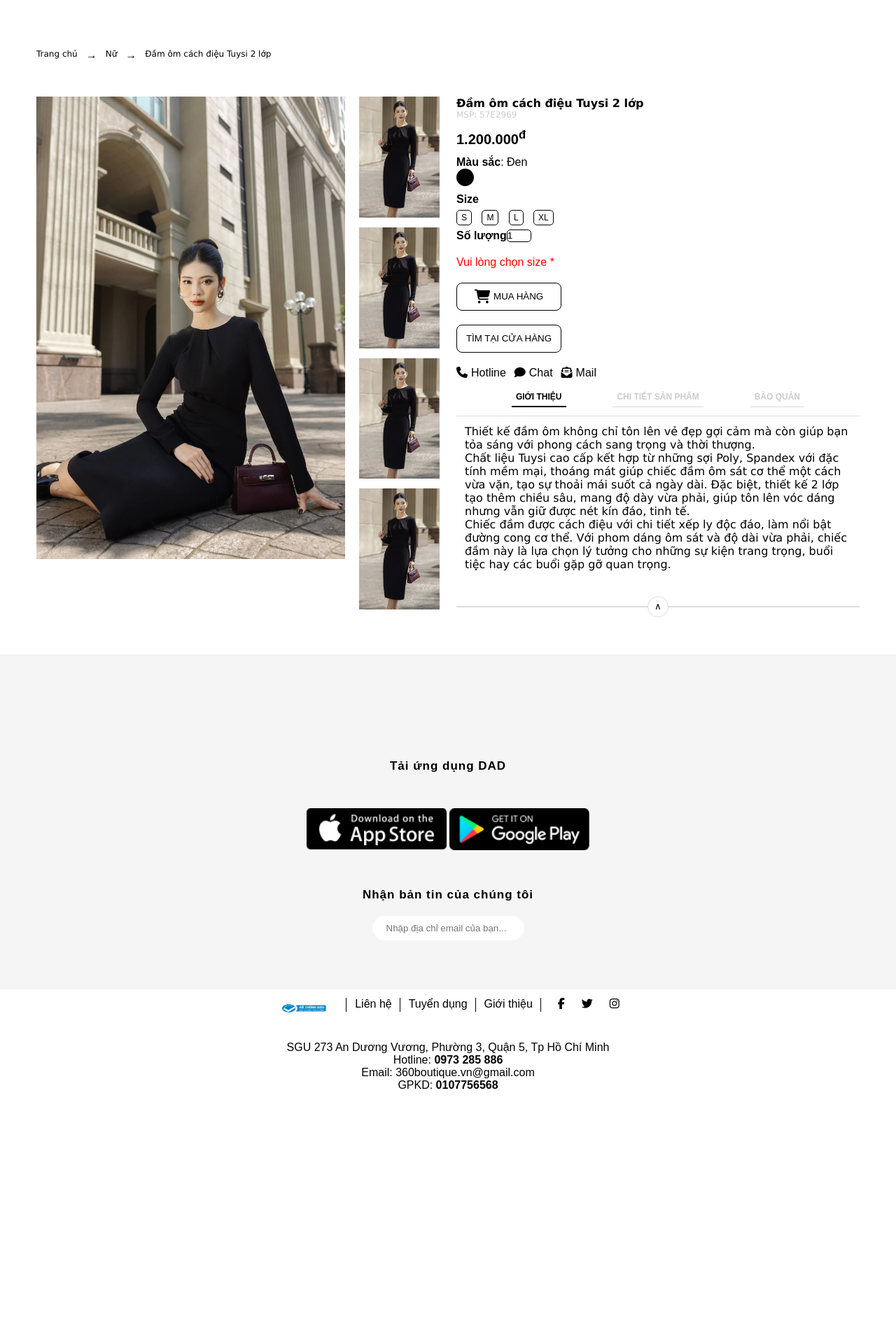
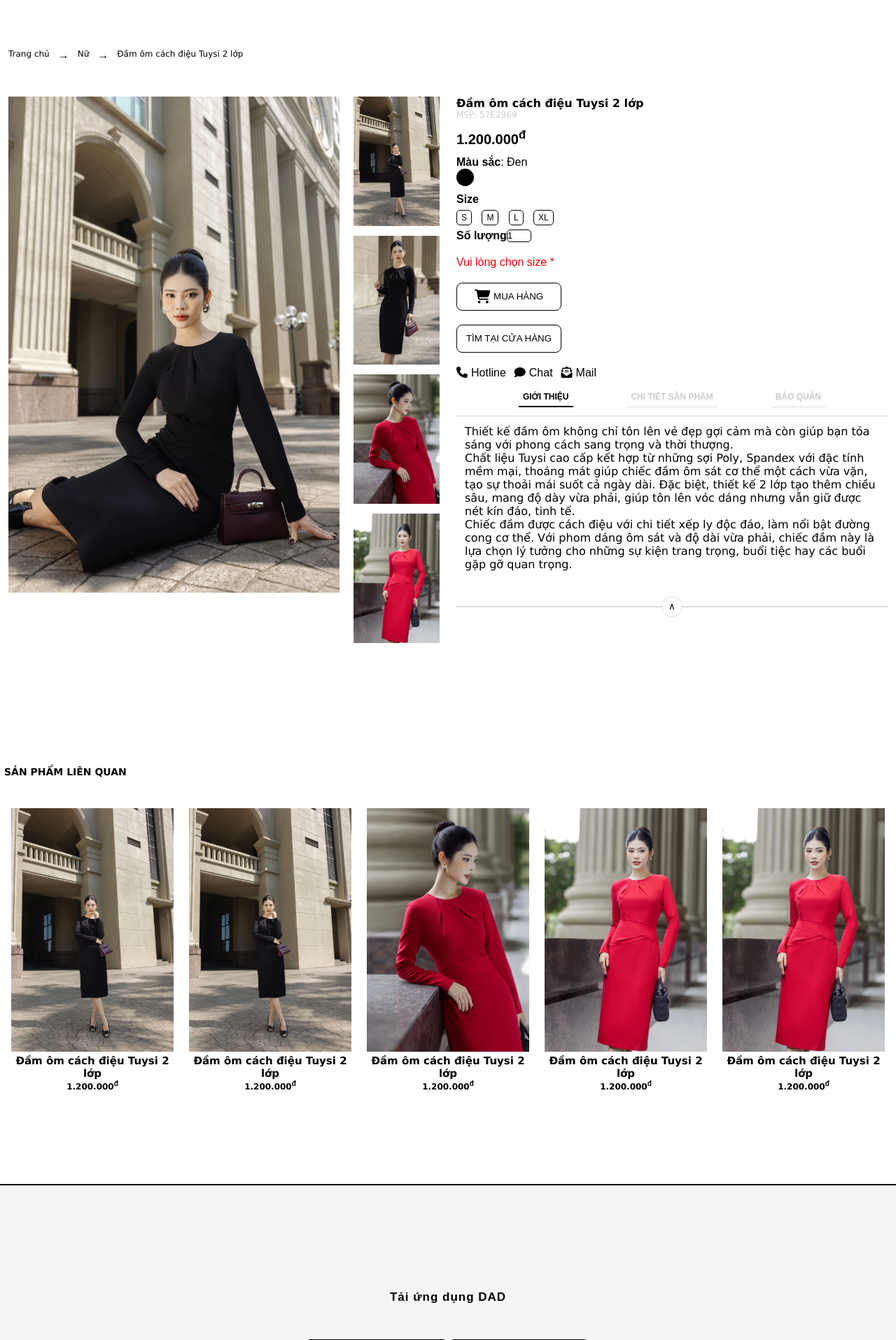
Before and after one commit to Anhdung2k3VN/websitebanhang, a PHP site: page /product.html in a window 1280 px wide. Shown: the part 80-1995 px from the top of the page at 70% size. Before the commit the page ends 1636 px from the top, so only its background shows below. Run offline with PHP 8.4, Linux system fonts and the light colour scheme; some libraries are stand-ins or nearby versions.

Commit message:
fix product

```diff
--- a/css/style.css
+++ b/css/style.css
@@ -47,7 +47,7 @@ a {
   align-items: center;
 }
 .container {
-  max-width: 1200px;
+  max-width: 1430px;
   margin: auto;
 }
 .row {
@@ -150,8 +150,8 @@ a {
 .aspect-ratio-169 {
   display: block;
   position: relative;
-  padding-top: 56.25%;
-  transition: 0, 3;
+  padding-top: 45%;
+  transition: all 0.5s ease;
 }
 
 .aspect-ratio-169 img {
@@ -396,6 +396,7 @@ a {
 .product {
   padding: 150px 0px 50px 0px;
   width: 100%;
+  border-bottom: 2px solid #000;
 }
 .product-top {
   margin-bottom: 50px;
@@ -421,6 +422,7 @@ a {
 }
 .product-content-left-big-img img {
   width: 100%;
+  cursor: pointer;
 }
 .product-content-left-small-img {
   display: grid;
@@ -432,6 +434,7 @@ a {
 .product-content-left-small-img img {
   width: 100%;
   margin-bottom: 10px;
+  cursor: pointer;
 }
 .product-content-right-product-name h1 {
   font-size: 16px;
@@ -574,3 +577,47 @@ a {
 .activeB {
   display: none;
 }
+
+/* ------------------product related----------------- */
+.product-related {
+  padding: 150px 0px 50px 0px;
+}
+.product-related-content {
+  justify-content: space-evenly;
+  display: flex;
+  padding: 12px 0px;
+  width: 100%;
+}
+.product-related-title {
+  margin-bottom: 20px;
+  display: flex;
+  padding: 12px 6px;
+}
+.product-related-title p {
+  font-size: 14px;
+  font-family: var(--main-text-font);
+  font-weight: bold;
+}
+.product-related-content-item {
+  width: calc(20% - 12px);
+  padding: 0px 6px;
+  margin-bottom: 20px;
+  border-radius: 5px;
+  cursor: pointer;
+  text-align: center;
+}
+.product-related-content-item h1 {
+  font-size: 15px;
+  font-family: var(--main-text-font);
+  font-weight: bold;
+}
+.product-related-content-item img {
+  width: 100%;
+}
+.product-related-content-item p {
+  font-size: 12px;
+  font-family: var(--main-text-font);
+  font-weight: bold;
+}
+
+/* ------------------product related----------------- */
--- a/js/script.js
+++ b/js/script.js
@@ -5,7 +5,8 @@ itemsliderbar.forEach(function (menu, index) {
     menu.classList.toggle("block");
   });
 });
-//--------------------Product--------------------------
+
+//--------------------Product --------------------------
 
 const gioithieu = document.querySelectorAll(".gioithieu");
 const chitiet = document.querySelectorAll(".chitiet");
@@ -81,12 +82,23 @@ if (baoquan.length) {
 }
 gioithieu[0].click();
 
-//--------------------Product button--------------------------
-const buttonB = document.querySelectorAll(".product-content-right-bottom-top");
-if (buttonB) {
-  buttonB.addEventListener("click", function () {
-    document
-      .querySelector("product-content-right-bottom-content-big")
-      .classList.toggle("activeB");
+//--------------------Product button show container--------------------------
+const showContainerBtn = document.querySelector(
+  ".product-content-right-bottom-content-big"
+);
+function showContainer() {
+  showContainerBtn.classList.toggle("activeB");
+}
+
+//--------------------Product Big img--------------------------
+
+const bigImg = document.querySelector(".product-content-left-big-img img");
+const smallImgs = document.querySelectorAll(
+  ".product-content-left-small-img img"
+);
+
+smallImgs.forEach((img) => {
+  img.addEventListener("click", () => {
+    bigImg.src = img.src;
   });
-}
+});
--- a/product.html
+++ b/product.html
@@ -89,10 +89,10 @@
               <img src="./img/dam-om-cach-dieu.jpg" alt="" />
             </div>
             <div class="product-content-left-small-img">
+              <img src="./img/dam-om/dam0.jpg" alt="" />
               <img src="./img/dam-om/dam1.jpg" alt="" />
-              <img src="./img/dam-om/dam1.jpg" alt="" />
-              <img src="./img/dam-om/dam1.jpg" alt="" />
-              <img src="./img/dam-om/dam1.jpg" alt="" />
+              <img src="./img/dam-om/dam2.jpg" alt="" />
+              <img src="./img/dam-om/dam3.jpg" alt="" />
             </div>
           </div>
           <div class="product-content-right">
@@ -190,14 +190,14 @@
                   </div>
                   <div class="product-content-right-bottom-content-detail">
                     <p>
-                      Dòng sản phẩm Ladies <br />
-                      Nhóm sản phẩm Đầm <br />
-                      Cổ áo Cổ tròn <br />
-                      Tay áo Tay dài <br />
-                      Kiểu dáng Đầm ôm <br />
-                      Độ dài Qua gối <br />
-                      Họa tiết Trơn <br />
-                      Chất liệu Tuysi
+                      Dòng sản phẩm: Ladies <br />
+                      Nhóm sản phẩm: Đầm <br />
+                      Cổ áo: Cổ tròn <br />
+                      Tay áo: Tay dài <br />
+                      Kiểu dáng: Đầm ôm <br />
+                      Độ dài Qua: gối <br />
+                      Họa tiết: Trơn <br />
+                      Chất liệu: Tuysi
                     </p>
                     <br />
                   </div>
@@ -253,7 +253,10 @@
                 </div>
               </div>
               <div class="product-content-right-bottom1">
-                <button class="product-content-right-bottom-top">
+                <button
+                  onclick="showContainer()"
+                  class="product-content-right-bottom-top"
+                >
                   &#8743;
                 </button>
               </div>
@@ -261,6 +264,39 @@
           </div>
         </div>
       </div>
+
+      <section class="product-related container">
+        <div class="product-related-title">
+          <p>SẢN PHẨM LIÊN QUAN</p>
+        </div>
+        <div class="product-related-content row">
+          <div class="product-related-content-item">
+            <img src="./img/dam-om/dam0.jpg" alt="" />
+            <h1>Đầm ôm cách điệu Tuysi 2 lớp</h1>
+            <p>1.200.000<sup>đ</sup></p>
+          </div>
+          <div class="product-related-content-item">
+            <img src="./img/dam-om/dam0.jpg" alt="" />
+            <h1>Đầm ôm cách điệu Tuysi 2 lớp</h1>
+            <p>1.200.000<sup>đ</sup></p>
+          </div>
+          <div class="product-related-content-item">
+            <img src="./img/dam-om/dam2.jpg" alt="" />
+            <h1>Đầm ôm cách điệu Tuysi 2 lớp</h1>
+            <p>1.200.000<sup>đ</sup></p>
+          </div>
+          <div class="product-related-content-item">
+            <img src="./img/dam-om/dam3.jpg" alt="" />
+            <h1>Đầm ôm cách điệu Tuysi 2 lớp</h1>
+            <p>1.200.000<sup>đ</sup></p>
+          </div>
+          <div class="product-related-content-item">
+            <img src="./img/dam-om/dam3.jpg" alt="" />
+            <h1>Đầm ôm cách điệu Tuysi 2 lớp</h1>
+            <p>1.200.000<sup>đ</sup></p>
+          </div>
+        </div>
+      </section>
     </section>
 
     <!-- ----------------------------------- -->
```
Also changed, not shown: index.html (+4 -4 lines), img/dam-om/dam0.jpg (added), img/dam-om/dam2.jpg (added), img/dam-om/dam3.jpg (added), img/slide-update-1.jpg (added), img/slide-update-2.jpg (added), img/slide-update-3.jpg (added), img/slide-update-4.jpg (added).
